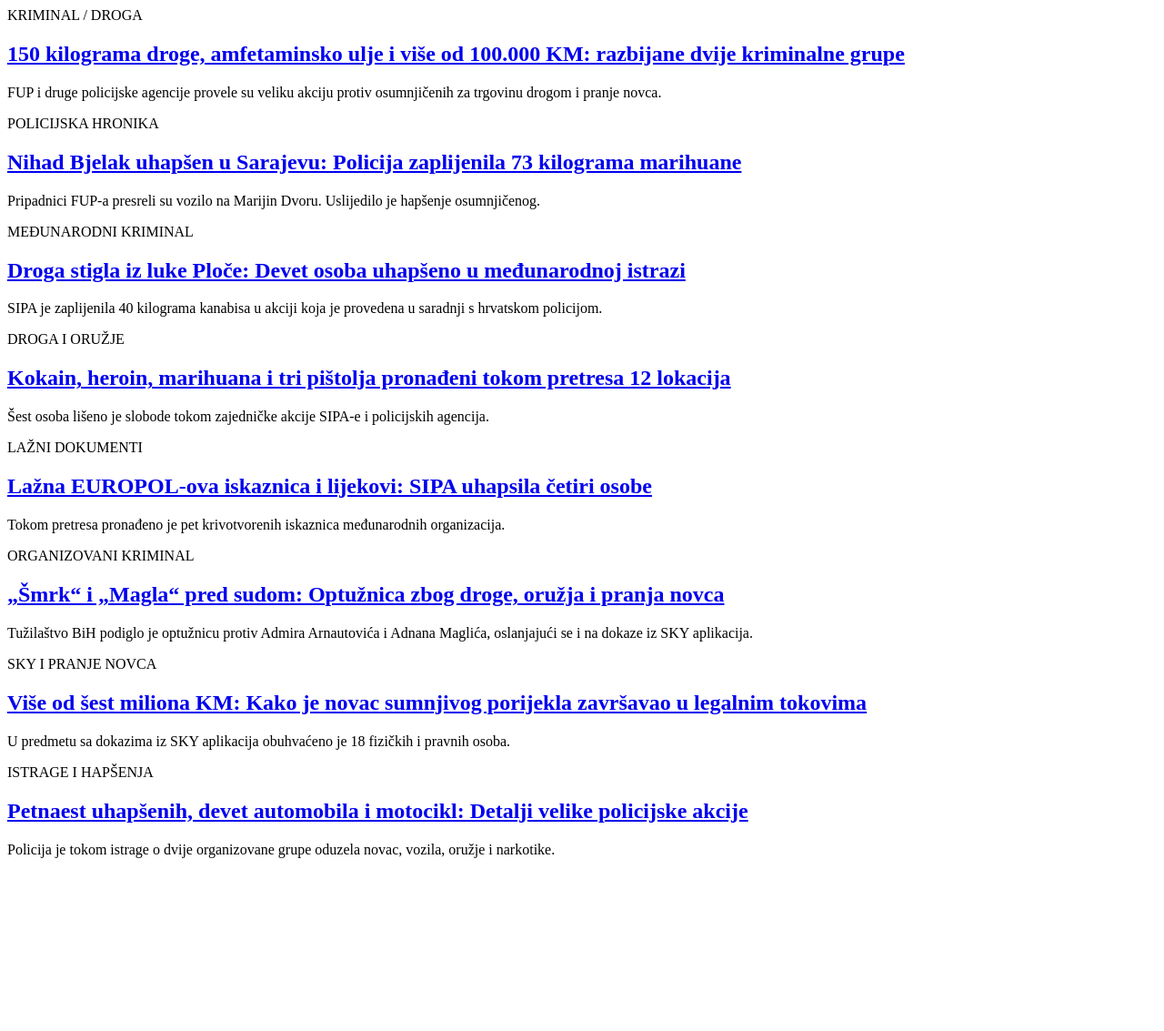
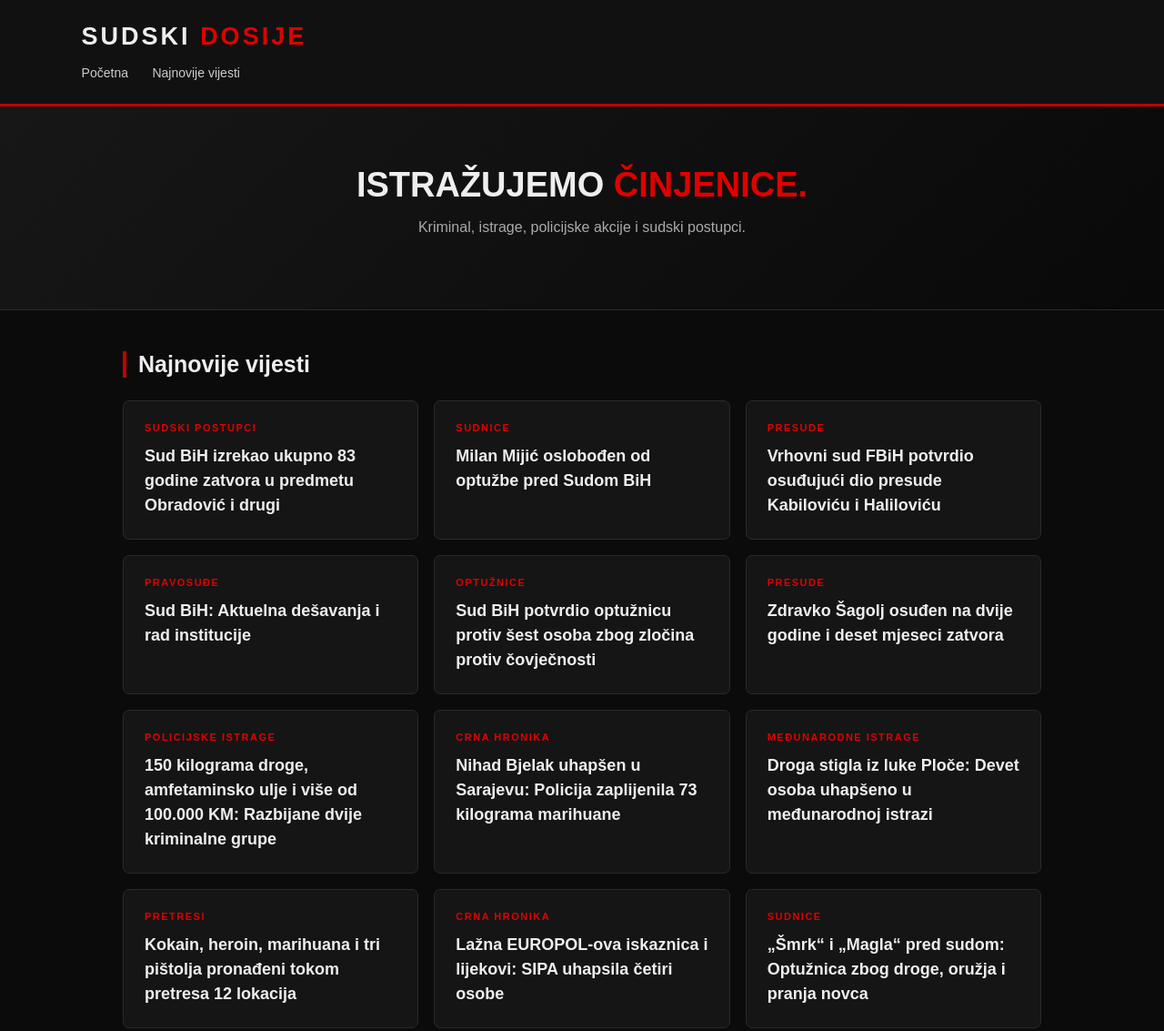
Before and after one commit to SudskiDosije/SudskiDosije.github.io, a plain HTML site: page index.html in a window 1280 px wide. Shown: the top 1133 px of the page at 91% size. Before the commit the page ends 959 px from the top, so only its background shows below. Drawn offline with Linux system fonts and the light colour scheme.

Commit message:
Update index.html

```diff
--- a/index.html
+++ b/index.html
@@ -1,48 +1,254 @@
 
-<article class="card">
-    <div class="category">KRIMINAL / DROGA</div>
-    <h2><a href="vijest7.html">150 kilograma droge, amfetaminsko ulje i više od 100.000 KM: razbijane dvije kriminalne grupe</a></h2>
-    <p>FUP i druge policijske agencije provele su veliku akciju protiv osumnjičenih za trgovinu drogom i pranje novca.</p>
-</article>
+<!DOCTYPE html>
+<html lang="bs">
+<head>
+<meta charset="UTF-8">
+<meta name="viewport" content="width=device-width, initial-scale=1.0">
+<title>Sudski Dosije | Crna hronika i sudske vijesti</title>
 
-<article class="card">
-    <div class="category">POLICIJSKA HRONIKA</div>
-    <h2><a href="vijest8.html">Nihad Bjelak uhapšen u Sarajevu: Policija zaplijenila 73 kilograma marihuane</a></h2>
-    <p>Pripadnici FUP-a presreli su vozilo na Marijin Dvoru. Uslijedilo je hapšenje osumnjičenog.</p>
-</article>
+<style>
+* {
+    box-sizing: border-box;
+}
 
-<article class="card">
-    <div class="category">MEĐUNARODNI KRIMINAL</div>
-    <h2><a href="vijest9.html">Droga stigla iz luke Ploče: Devet osoba uhapšeno u međunarodnoj istrazi</a></h2>
-    <p>SIPA je zaplijenila 40 kilograma kanabisa u akciji koja je provedena u saradnji s hrvatskom policijom.</p>
-</article>
+body {
+    margin: 0;
+    background: #0b0b0b;
+    color: #eeeeee;
+    font-family: Arial, sans-serif;
+}
 
-<article class="card">
-    <div class="category">DROGA I ORUŽJE</div>
-    <h2><a href="vijest10.html">Kokain, heroin, marihuana i tri pištolja pronađeni tokom pretresa 12 lokacija</a></h2>
-    <p>Šest osoba lišeno je slobode tokom zajedničke akcije SIPA-e i policijskih agencija.</p>
-</article>
+header {
+    background: #111111;
+    padding: 25px 7%;
+    border-bottom: 3px solid #c40000;
+}
 
-<article class="card">
-    <div class="category">LAŽNI DOKUMENTI</div>
-    <h2><a href="vijest11.html">Lažna EUROPOL-ova iskaznica i lijekovi: SIPA uhapsila četiri osobe</a></h2>
-    <p>Tokom pretresa pronađeno je pet krivotvorenih iskaznica međunarodnih organizacija.</p>
-</article>
+.logo {
+    margin: 0;
+    font-size: 27px;
+    letter-spacing: 3px;
+    font-weight: bold;
+}
 
-<article class="card">
-    <div class="category">ORGANIZOVANI KRIMINAL</div>
-    <h2><a href="vijest12.html">„Šmrk“ i „Magla“ pred sudom: Optužnica zbog droge, oružja i pranja novca</a></h2>
-    <p>Tužilaštvo BiH podiglo je optužnicu protiv Admira Arnautovića i Adnana Maglića, oslanjajući se i na dokaze iz SKY aplikacija.</p>
-</article>
+.logo span {
+    color: #e00000;
+}
 
-<article class="card">
-    <div class="category">SKY I PRANJE NOVCA</div>
-    <h2><a href="vijest13.html">Više od šest miliona KM: Kako je novac sumnjivog porijekla završavao u legalnim tokovima</a></h2>
-    <p>U predmetu sa dokazima iz SKY aplikacija obuhvaćeno je 18 fizičkih i pravnih osoba.</p>
-</article>
+nav {
+    margin-top: 15px;
+}
 
-<article class="card">
-    <div class="category">ISTRAGE I HAPŠENJA</div>
-    <h2><a href="vijest14.html">Petnaest uhapšenih, devet automobila i motocikl: Detalji velike policijske akcije</a></h2>
-    <p>Policija je tokom istrage o dvije organizovane grupe oduzela novac, vozila, oružje i narkotike.</p>
-</article>
+nav a {
+    color: #cccccc;
+    text-decoration: none;
+    margin-right: 22px;
+    font-size: 14px;
+}
+
+nav a:hover {
+    color: #ff3333;
+}
+
+.hero {
+    padding: 65px 20px;
+    text-align: center;
+    background: linear-gradient(135deg, #171717, #090909);
+    border-bottom: 1px solid #292929;
+}
+
+.hero h1 {
+    font-size: 38px;
+    margin: 0 0 12px;
+}
+
+.hero h1 span {
+    color: #e00000;
+}
+
+.hero p {
+    color: #aaaaaa;
+    font-size: 16px;
+}
+
+main {
+    max-width: 1050px;
+    margin: 45px auto;
+    padding: 0 20px;
+}
+
+.section-title {
+    font-size: 25px;
+    border-left: 4px solid #c40000;
+    padding-left: 13px;
+    margin-bottom: 25px;
+}
+
+.news-grid {
+    display: grid;
+    grid-template-columns: repeat(auto-fit, minmax(280px, 1fr));
+    gap: 17px;
+}
+
+.news-card {
+    display: block;
+    background: #151515;
+    border: 1px solid #292929;
+    border-radius: 7px;
+    padding: 23px;
+    min-height: 125px;
+    text-decoration: none;
+    color: #eeeeee;
+    transition: 0.2s;
+}
+
+.news-card:hover {
+    border-color: #c40000;
+    background: #1d1d1d;
+    transform: translateY(-3px);
+}
+
+.category {
+    color: #e00000;
+    font-size: 11px;
+    font-weight: bold;
+    letter-spacing: 1.5px;
+    margin-bottom: 12px;
+}
+
+.news-card h2 {
+    font-size: 18px;
+    line-height: 1.5;
+    margin: 0;
+}
+
+footer {
+    background: #111111;
+    border-top: 2px solid #c40000;
+    text-align: center;
+    padding: 28px 15px;
+    color: #888888;
+    margin-top: 60px;
+    font-size: 13px;
+}
+
+@media (max-width: 600px) {
+    .hero h1 {
+        font-size: 29px;
+    }
+
+    header {
+        padding: 20px;
+    }
+
+    nav a {
+        display: inline-block;
+        margin: 10px 12px 0 0;
+    }
+}
+</style>
+</head>
+
+<body>
+
+<header>
+    <h2 class="logo">SUDSKI <span>DOSIJE</span></h2>
+
+    <nav>
+        <a href="index.html">Početna</a>
+        <a href="#vijesti">Najnovije vijesti</a>
+    </nav>
+</header>
+
+<section class="hero">
+    <h1>ISTRAŽUJEMO <span>ČINJENICE.</span></h1>
+    <p>Kriminal, istrage, policijske akcije i sudski postupci.</p>
+</section>
+
+<main id="vijesti">
+
+    <h2 class="section-title">Najnovije vijesti</h2>
+
+    <div class="news-grid">
+
+        <a class="news-card" href="vijest1.html">
+            <div class="category">SUDSKI POSTUPCI</div>
+            <h2>Sud BiH izrekao ukupno 83 godine zatvora u predmetu Obradović i drugi</h2>
+        </a>
+
+        <a class="news-card" href="vijest2.html">
+            <div class="category">SUDNICE</div>
+            <h2>Milan Mijić oslobođen od optužbe pred Sudom BiH</h2>
+        </a>
+
+        <a class="news-card" href="vijest3.html">
+            <div class="category">PRESUDE</div>
+            <h2>Vrhovni sud FBiH potvrdio osuđujući dio presude Kabiloviću i Haliloviću</h2>
+        </a>
+
+        <a class="news-card" href="vijest4.html">
+            <div class="category">PRAVOSUĐE</div>
+            <h2>Sud BiH: Aktuelna dešavanja i rad institucije</h2>
+        </a>
+
+        <a class="news-card" href="vijest5.html">
+            <div class="category">OPTUŽNICE</div>
+            <h2>Sud BiH potvrdio optužnicu protiv šest osoba zbog zločina protiv čovječnosti</h2>
+        </a>
+
+        <a class="news-card" href="vijest6.html">
+            <div class="category">PRESUDE</div>
+            <h2>Zdravko Šagolj osuđen na dvije godine i deset mjeseci zatvora</h2>
+        </a>
+
+        <a class="news-card" href="vijest7.html">
+            <div class="category">POLICIJSKE ISTRAGE</div>
+            <h2>150 kilograma droge, amfetaminsko ulje i više od 100.000 KM: Razbijane dvije kriminalne grupe</h2>
+        </a>
+
+        <a class="news-card" href="vijest8.html">
+            <div class="category">CRNA HRONIKA</div>
+            <h2>Nihad Bjelak uhapšen u Sarajevu: Policija zaplijenila 73 kilograma marihuane</h2>
+        </a>
+
+        <a class="news-card" href="vijest9.html">
+            <div class="category">MEĐUNARODNE ISTRAGE</div>
+            <h2>Droga stigla iz luke Ploče: Devet osoba uhapšeno u međunarodnoj istrazi</h2>
+        </a>
+
+        <a class="news-card" href="vijest10.html">
+            <div class="category">PRETRESI</div>
+            <h2>Kokain, heroin, marihuana i tri pištolja pronađeni tokom pretresa 12 lokacija</h2>
+        </a>
+
+        <a class="news-card" href="vijest11.html">
+            <div class="category">CRNA HRONIKA</div>
+            <h2>Lažna EUROPOL-ova iskaznica i lijekovi: SIPA uhapsila četiri osobe</h2>
+        </a>
+
+        <a class="news-card" href="vijest12.html">
+            <div class="category">SUDNICE</div>
+            <h2>„Šmrk“ i „Magla“ pred sudom: Optužnica zbog droge, oružja i pranja novca</h2>
+        </a>
+
+        <a class="news-card" href="vijest13.html">
+            <div class="category">FINANSIJSKE ISTRAGE</div>
+            <h2>Više od šest miliona KM: Kako je novac sumnjivog porijekla završavao u legalnim tokovima</h2>
+        </a>
+
+        <a class="news-card" href="vijest14.html">
+            <div class="category">POLICIJSKE AKCIJE</div>
+            <h2>Petnaest uhapšenih, devet automobila i motocikl: Detalji velike policijske akcije</h2>
+        </a>
+
+    </div>
+</main>
+
+<footer>
+    <p><strong>SUDSKI DOSIJE</strong></p>
+    <p>Informacije o kriminalu, istragama i pravosuđu.</p>
+    <p>© 2026 Sudski Dosije. Sva prava zadržana.</p>
+</footer>
+
+</body>
+</html>
```
